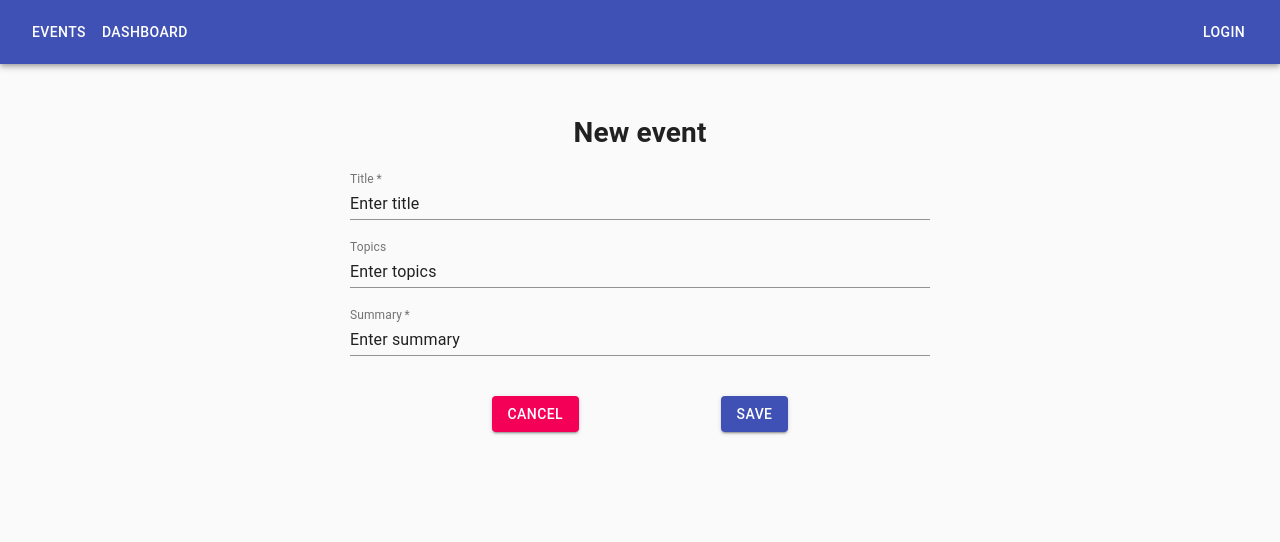
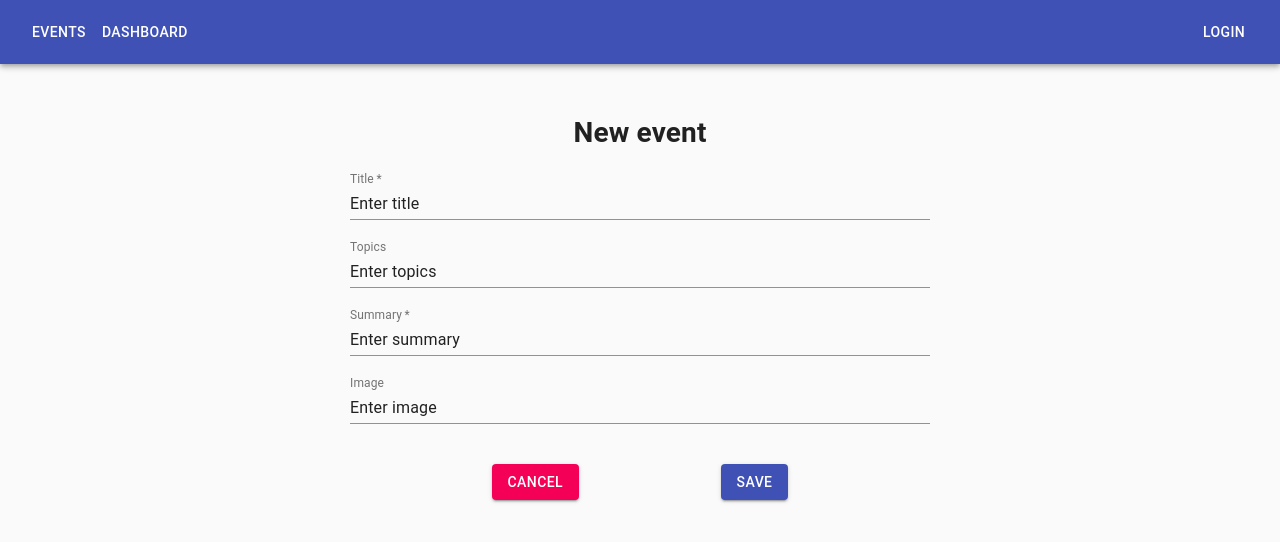
Before and after one commit to shanialmog/dashboard-exercise, a React (Create React App) app: page /newevent in a window 1280 px wide. Shown: the top 542 px of the page. Built offline with nearby package versions, Linux system fonts and the light colour scheme; no server answers; the HTML template or start-up script is replaced by a standard one.

Commit message:
add image to edit event and new event

```diff
--- a/src/components/Event/index.js
+++ b/src/components/Event/index.js
@@ -156,13 +156,22 @@ const Event = ({ match, location }) => {
                                         value={tempEvent.topics}
                                         multiline
                                         onChange={handleChange}
-                                    />
+                                        />
                                     <TextField
+                                        style={{ marginBottom: '20px' }}
                                         required
                                         id="standard-password-input"
                                         label="Summary"
                                         name="summary"
                                         value={tempEvent.summary}
+                                        multiline
+                                        onChange={handleChange}
+                                    />
+                                    <TextField
+                                        id="standard"
+                                        label="Image"
+                                        name="thumbnail"
+                                        value={tempEvent.thumbnail}
                                         multiline
                                         onChange={handleChange}
                                     />
--- a/src/components/NewEvent/index.js
+++ b/src/components/NewEvent/index.js
@@ -13,7 +13,9 @@ import Alert from '@material-ui/lab/Alert'
 const NewEvent = () => {
 
     let history = useHistory()
-    const [event, setEvent] = useState({ title: "Enter title", summary: "Enter summary", topics: ["Enter topics"] })
+    const [event, setEvent] = useState({
+        title: "Enter title", summary: "Enter summary", topics: ["Enter topics"], thumbnail: "Enter image"
+    })
     const [fetchData, setFetchData] = useState(false)
     const [fetchError, setFetchError] = useState(null)
 
@@ -74,7 +76,7 @@ const NewEvent = () => {
                                 name="title"
                                 value={event.title}
                                 onChange={handleChange}
-                                />
+                            />
                             <TextField
                                 style={{ marginBottom: '20px' }}
                                 id="standard"
@@ -85,11 +87,20 @@ const NewEvent = () => {
                                 onChange={handleChange}
                             />
                             <TextField
+                                style={{ marginBottom: '20px' }}
                                 required
                                 id="standard-password-input"
                                 label="Summary"
                                 name="summary"
                                 value={event.summary}
+                                multiline
+                                onChange={handleChange}
+                            />
+                            <TextField
+                                id="standard"
+                                label="Image"
+                                name="thumbnail"
+                                value={event.thumbnail}
                                 multiline
                                 onChange={handleChange}
                             />
--- a/src/index.css
+++ b/src/index.css
@@ -61,4 +61,6 @@
     display: block;
     float: right;
     margin: 0 0 17px 15px;
+    max-height: 50%;
+    max-width: 50%;
 }
```
